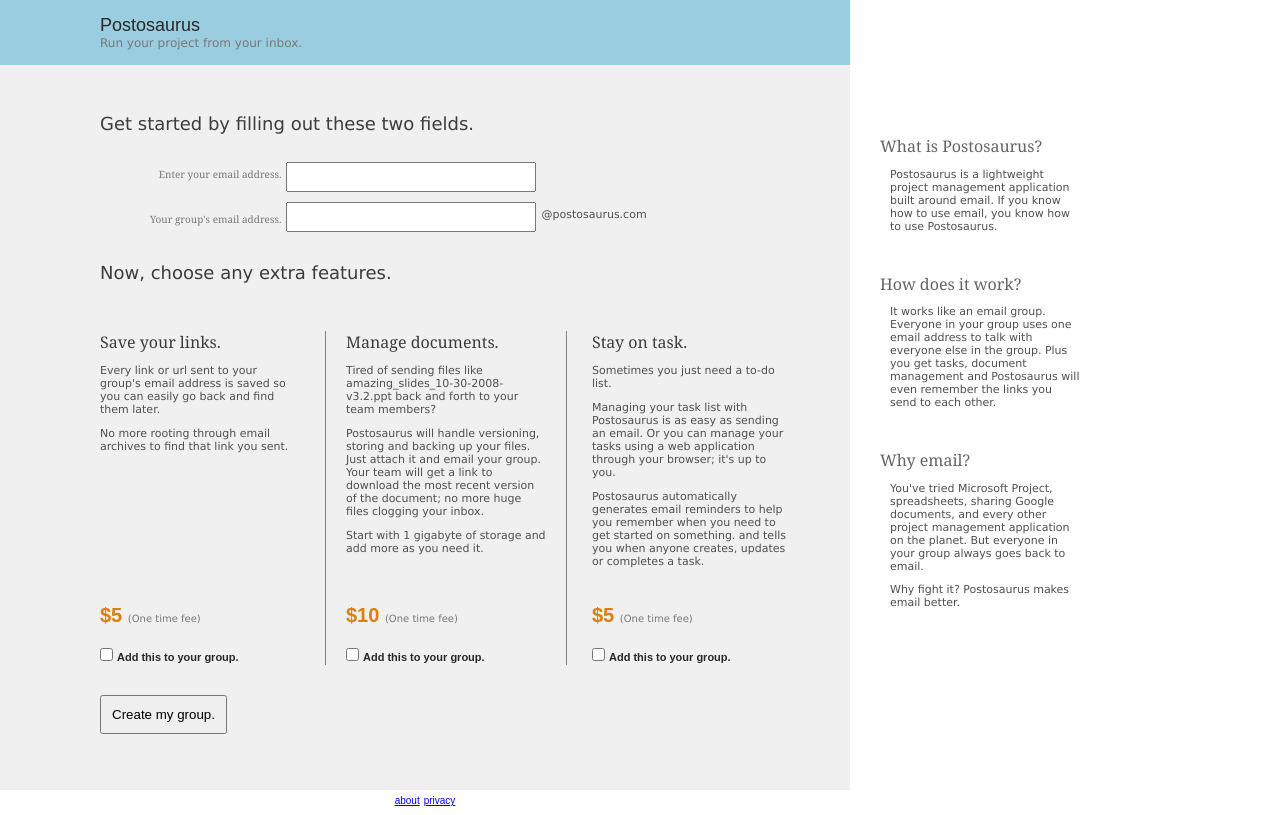
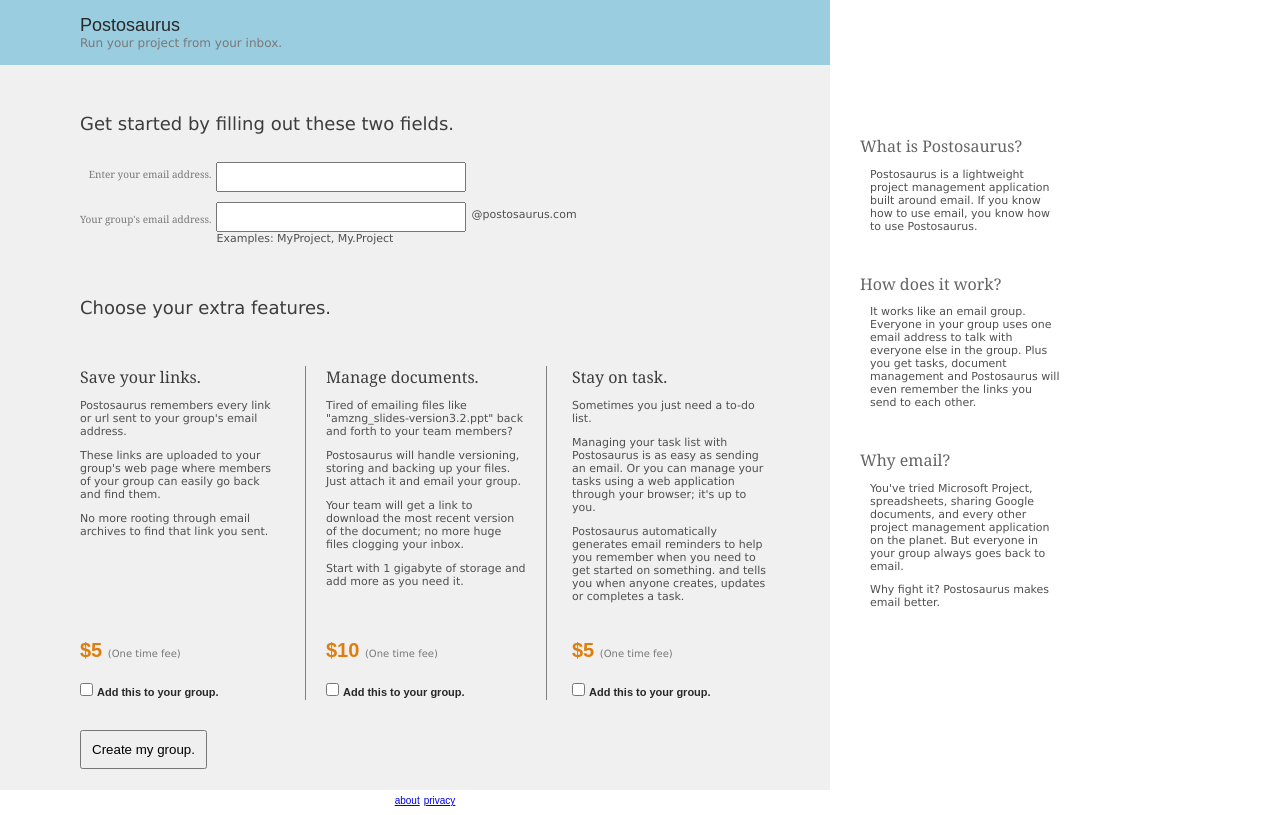
Before and after one commit to sfioritto/postosaurus-old, a Python web app: template webapp/templates/postosaurus/landing.html in a window 1280 px wide. Run offline with Jinja, Linux system fonts and the light colour scheme; the template is opened without the code that fills it, so the values that code supplies are empty.

Commit message:
First landing page markup complete. Form not working.

```diff
--- a/media/css/landing.css
+++ b/media/css/landing.css
@@ -47,7 +47,7 @@
 }
 
 #leftinner{
-    margin-left: 100px;
+    margin-left: 80px;
 }
 
 #inputs{
@@ -71,6 +71,10 @@
     padding-top: 5px;
 }
 
+#examples{
+    clear: both;
+}
+
 /*end layout*/
 
 /* top styling*/
@@ -92,12 +96,15 @@
     font-size: 12px;
     color: rgb(120, 120, 120);
 }
+
+#extrafeatures{
+    padding-top: 35px;
+}
 /*end top styling*/
 
 /*left styling*/
 #labels{
     margin-right: 5px;
-    margin-left: 50px;
 }
 
 #labels label{
@@ -107,7 +114,13 @@
 }
 
 
-#labels label, #emaildomain{
+#leftinner div p{
+    font-family: verdana;
+    font-size: 11px;
+    color: rgb(80, 80, 80);
+}
+
+#labels label, #emaildomain, p#examples{
     font-family: georgia;
     font-size: 10px;
     color: rgb(120, 120, 120);
@@ -171,12 +184,6 @@
     margin-top: 0px;
 }
 
-#leftinner div p{
-    font-family: verdana;
-    font-size: 11px;
-    color: rgb(80, 80, 80);
-}
-
 #footer {
     height: 25px;
     text-align: center;
@@ -206,7 +213,7 @@
 #top {
     padding-top: 15px;
     padding-bottom: 15px;
-    padding-left: 100px;
+    padding-left: 80px;
 }
 
 body{
--- a/webapp/templates/postosaurus/landing.html
+++ b/webapp/templates/postosaurus/landing.html
@@ -31,14 +31,17 @@
 	    <input name="email" type="text"/>
 	    <input name="groupname" type="text"/>
 	    <p id="emaildomain">@postosaurus.com</p>
+	    <p id="examples">Examples: MyProject, My.Project</p>
 	  </div>
-	  <p class="directions">Now, choose any extra features.</p>
+	  <p class="directions" id="extrafeatures">Choose your extra features.</p>
 	  <div id="links" class="extras">
 	    <h1>Save your links.</h1>
 	    <div class="descheight">
 	    <p >
-	      Every link or url sent to your group's email address is
-	      saved so you can easily go back and find them later.
+	      Postosaurus remembers every link or url sent to your group's email address.</p>
+	    <p>
+	      These links are uploaded to your group's web page where members of your group
+	      can easily go back and find them.
 	    </p>
 	    <p>
 	      No more rooting through email archives to find that
@@ -56,14 +59,16 @@
 	    <h1>Manage documents.</h1>
 	    <div class="descheight">
 	    <p >
-	      Tired of sending files like amazing_slides_10-30-2008-v3.2.ppt
+	      Tired of emailing files like "amzng_slides-version3.2.ppt"
 	      back and forth to your team members?
 	    </p>
 	    <p>
 	      Postosaurus will handle versioning, storing and backing
-	      up your files. Just attach it and email your group. Your team will get a
-	      link to download the most recent version of the document; no more huge
-	      files clogging your inbox.
+	      up your files. Just attach it and email your group.
+	    </p>
+	    <p>
+	      Your team will get a link to download the most recent version of the document;
+	      no more huge files clogging your inbox.
 	    </p>
 	    <p>
 	      Start with 1 gigabyte of storage and add more as you need it.
```
